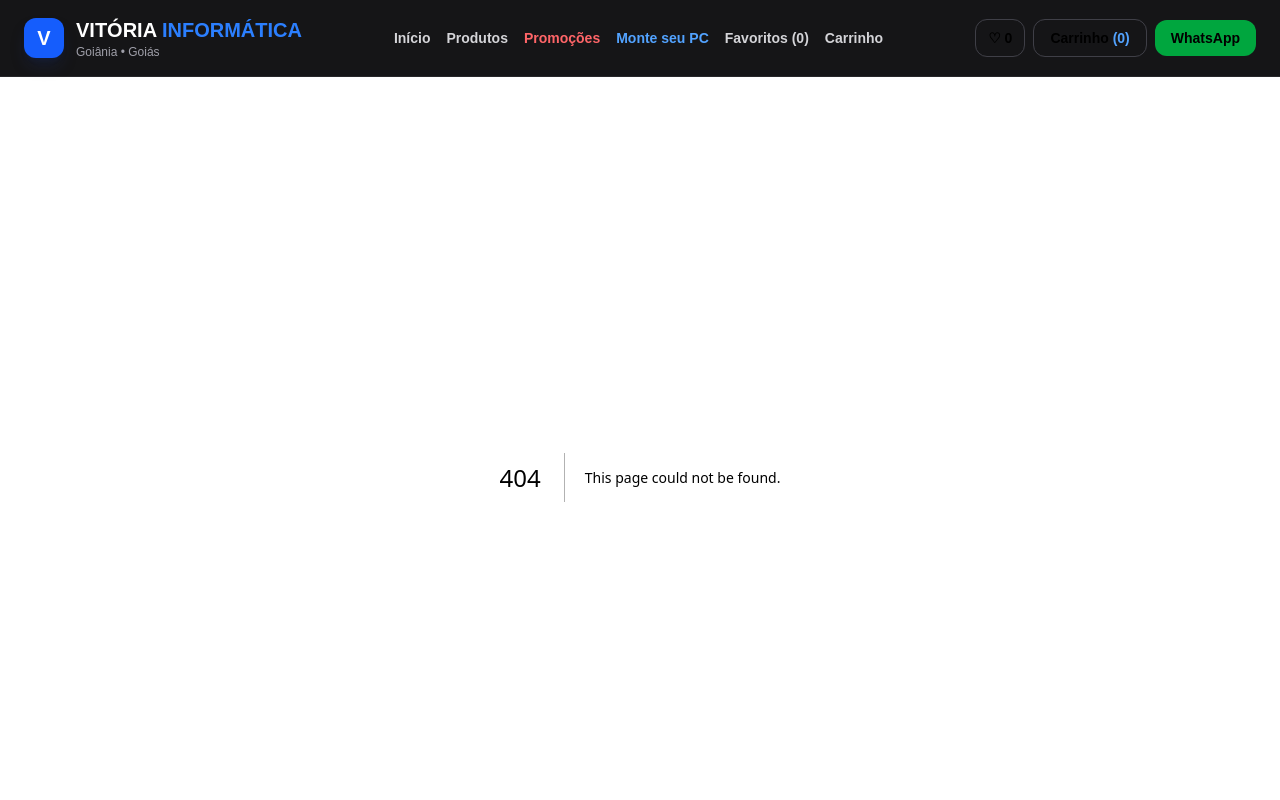
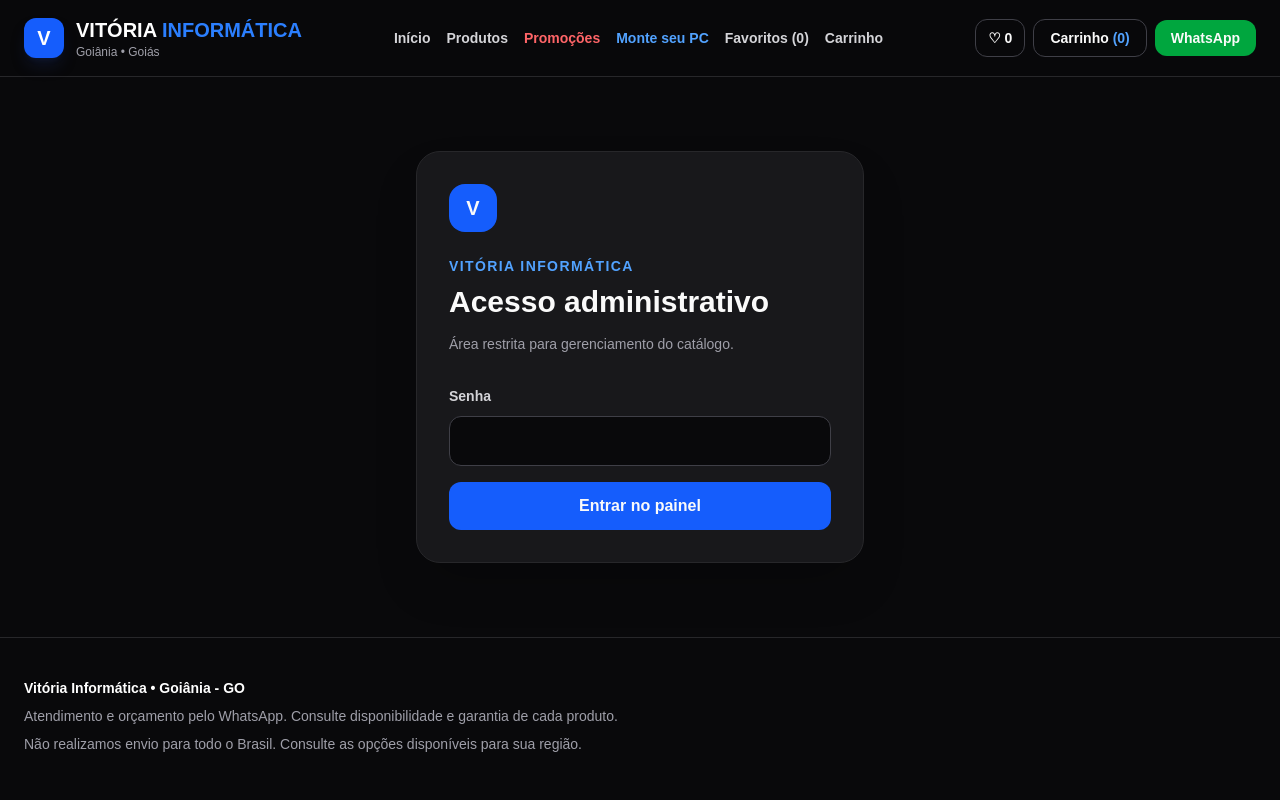
Before and after one commit to wendeljunio2015-dev/CatVitInfo, a Next.js app: page /admin/login in a window 1280 px wide. Before the commit this address had no page. Shown: the top 800 px of the page. Built offline with nearby package versions, Linux system fonts and the light colour scheme; no server answers.

Commit message:
Add admin login page

```diff
--- /dev/null
+++ b/app/admin/login/page.tsx
@@ -0,0 +1,37 @@
+import { redirect } from "next/navigation";
+import { cookies } from "next/headers";
+import { ADMIN_COOKIE, isValidAdminSessionToken } from "@/lib/admin-auth";
+
+export const metadata = {
+  title: "Login Administrativo",
+  robots: { index: false, follow: false },
+};
+
+export default async function AdminLoginPage({ searchParams }: { searchParams: Promise<{ erro?: string }> }) {
+  const cookieStore = await cookies();
+  const token = cookieStore.get(ADMIN_COOKIE)?.value;
+  if (isValidAdminSessionToken(token)) redirect("/admin");
+
+  const { erro } = await searchParams;
+
+  return (
+    <main className="mx-auto flex min-h-[70vh] max-w-7xl items-center justify-center px-6 py-12">
+      <section className="w-full max-w-md rounded-3xl border border-zinc-800 bg-zinc-900 p-8 shadow-2xl">
+        <div className="flex h-12 w-12 items-center justify-center rounded-2xl bg-blue-600 text-xl font-black">V</div>
+        <p className="mt-6 text-sm font-black uppercase tracking-widest text-blue-400">Vitória Informática</p>
+        <h1 className="mt-2 text-3xl font-black">Acesso administrativo</h1>
+        <p className="mt-3 text-sm leading-6 text-zinc-400">Área restrita para gerenciamento do catálogo.</p>
+
+        {erro ? <div className="mt-6 rounded-xl border border-red-500/20 bg-red-500/10 px-4 py-3 text-sm font-semibold text-red-300">Senha incorreta. Tente novamente.</div> : null}
+
+        <form action="/api/admin/login" method="post" className="mt-7 space-y-4">
+          <label className="block">
+            <span className="text-sm font-bold text-zinc-300">Senha</span>
+            <input name="password" type="password" autoComplete="current-password" required className="mt-2 w-full rounded-xl border border-zinc-700 bg-zinc-950 px-4 py-3 outline-none focus:border-blue-500" />
+          </label>
+          <button type="submit" className="w-full rounded-xl bg-blue-600 px-5 py-3 font-black hover:bg-blue-500">Entrar no painel</button>
+        </form>
+      </section>
+    </main>
+  );
+}
```
